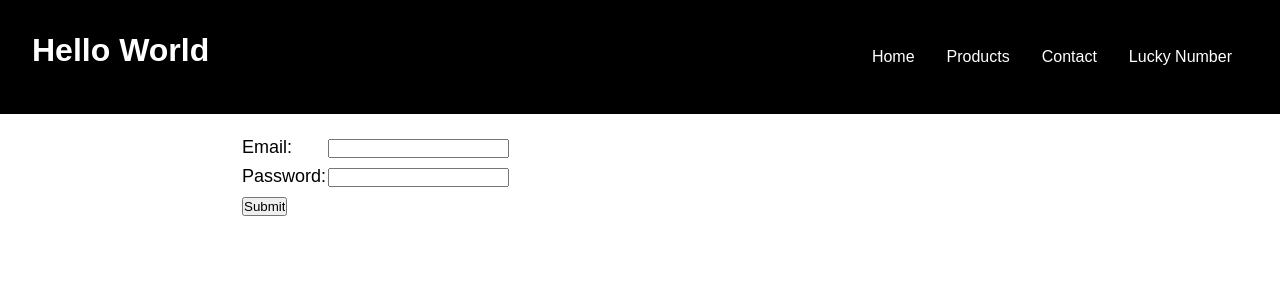
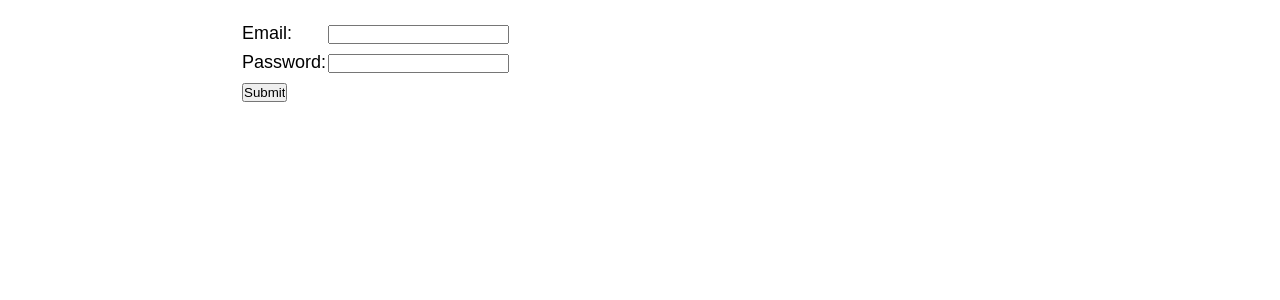
Before and after one commit to maxstain/Symfony-project, a Symfony app: template templates/lucky/number.html.twig in a window 1280 px wide. Shown: the top 300 px of the page. Run offline with Twig, Linux system fonts and the light colour scheme; the template is opened without the code that fills it, so the values that code supplies are empty; some libraries are stand-ins or nearby versions.

Commit message:
refactor: making the navbar

```diff
--- a/templates/lucky/number.html.twig
+++ b/templates/lucky/number.html.twig
@@ -15,37 +15,7 @@
 			background: #F5F5F5;
 			padding: 2px 6px;
 		}
-		.navbar {
-			padding: 2rem;
-			background: black;
-			color: #fff;
-			display: flex;
-			justify-content: space-between;
-		}
-		.navbar ul {
-			display: flex;
-			list-style-type: none;
-		}
-		.navbar li {
-			padding: 1rem;
-		}
-
-		.navbar li a {
-			color: #fff;
-			text-decoration: none;
-		}
 	</style>
-	<div class="navbar">
-		<h1>Hello World</h1>
-		<div>
-			<ul>
-				<li><a href="/">Home</a></li>
-				<li><a href="#">Products</a></li>
-				<li><a href="#">Contact</a></li>
-				<li><a href="/lucky/number/{{random(100)}}">Lucky  Number</a></li>
-			</ul>
-		</div>
-	</div>
 
 	<div class="example-wrapper">
 		<form action="/" method="post">
```
Also changed, not shown: templates/home/index.html.twig (+2 -30 lines).
